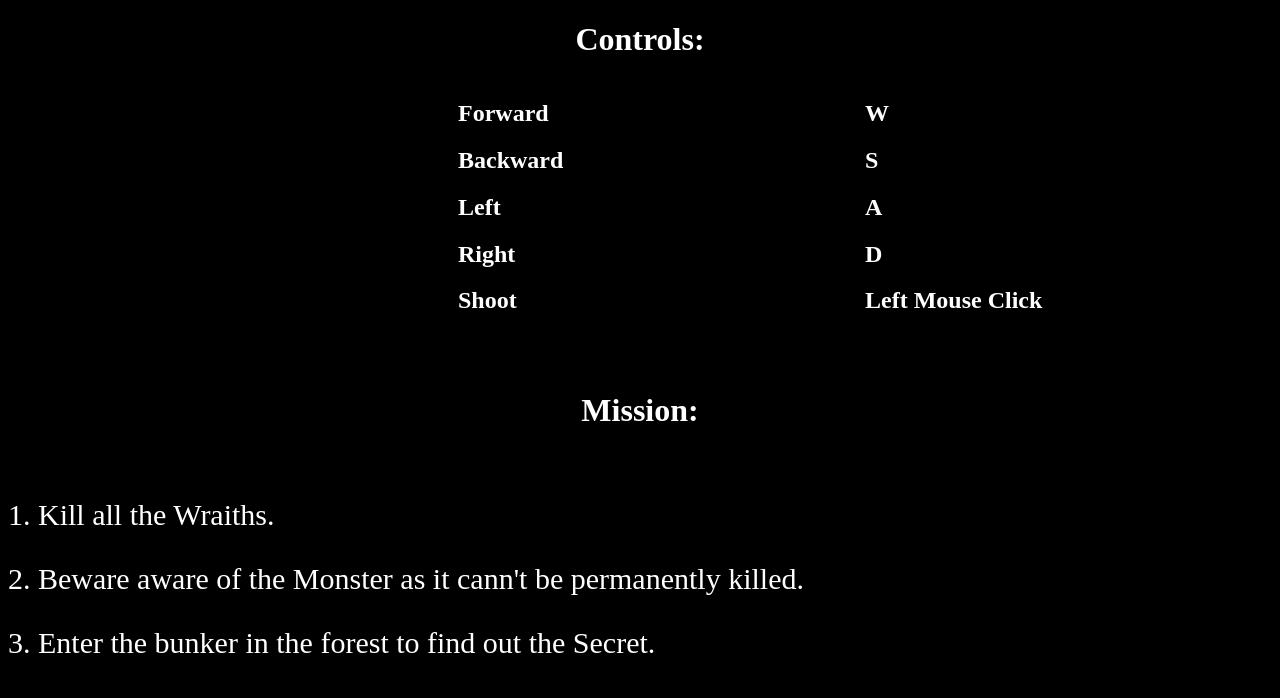
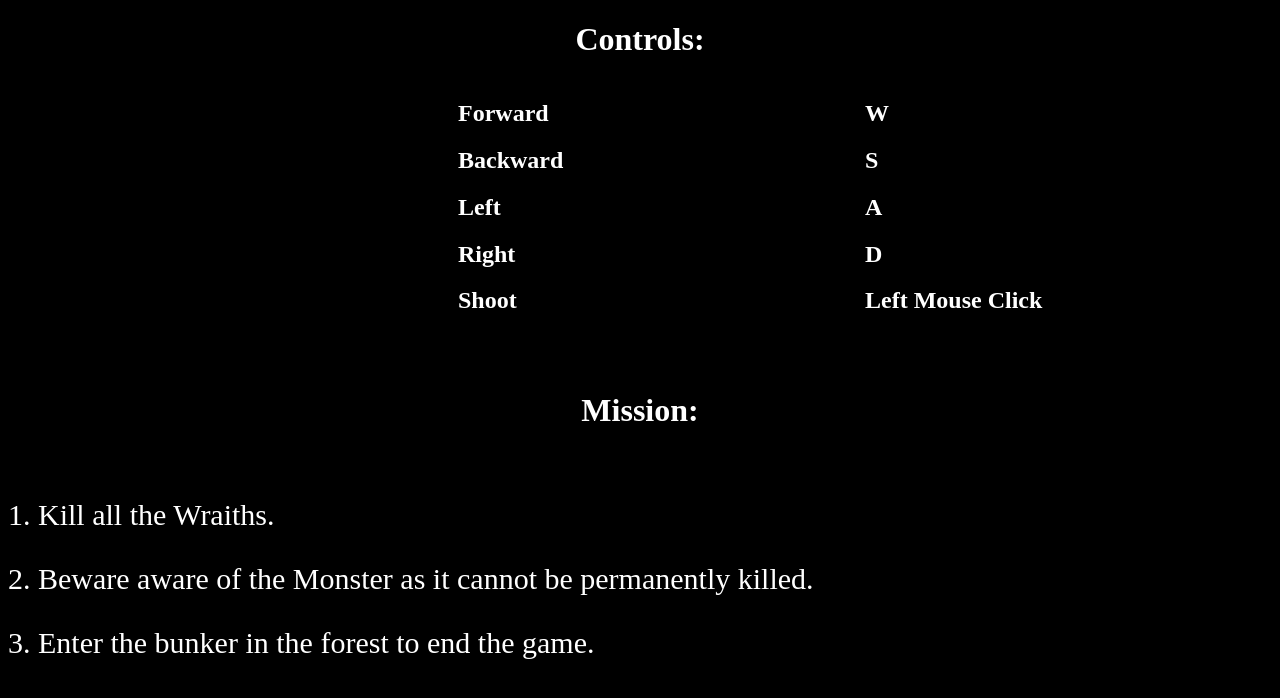
Before and after one commit to sahilnare/Quantum_Hack_2020, a website: page public/play.html in a window 1280 px wide. Drawn offline with Linux system fonts and the light colour scheme.

Commit message:
Updated instructions

```diff
--- a/public/play.html
+++ b/public/play.html
@@ -51,10 +51,10 @@
             1. Kill all the Wraiths.
         </p>
         <p>
-            2. Beware aware of the Monster as it cann't be permanently killed.
+            2. Beware aware of the Monster as it cannot be permanently killed.
         </p>
         <p>
-            3. Enter the bunker in the forest to find out the Secret.
+            3. Enter the bunker in the forest to end the game.
         </p>
 
         <!-- <h3>Movement: </h3>
```
